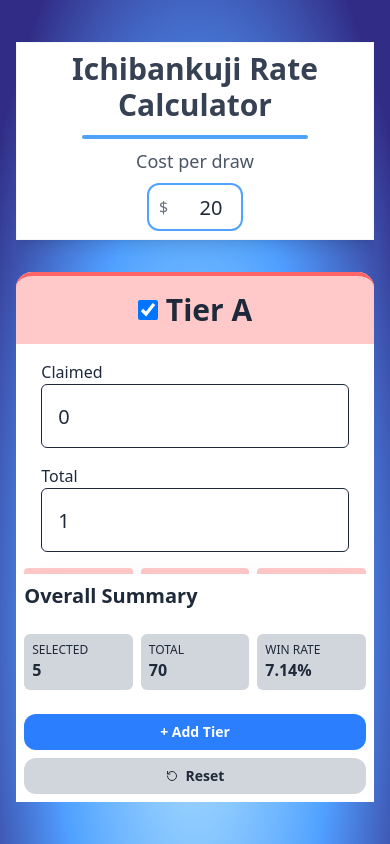
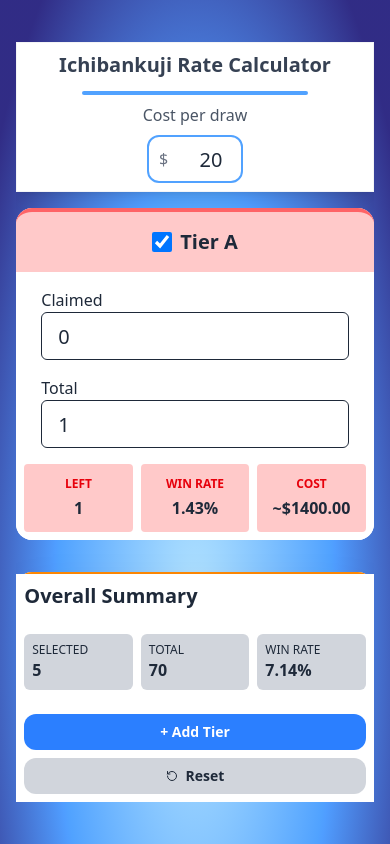
Before and after one commit to andy02chen/ichibankuji_calculator, a React (Vite) app: page / in a window 390 px wide. Built offline with nearby package versions, Linux system fonts and the light colour scheme.

Commit message:
changed mobile font and gaps

```diff
--- a/src/components/Prizes.tsx
+++ b/src/components/Prizes.tsx
@@ -126,7 +126,7 @@ export default function Prizes({
                     handleUpdateSelections(tierName, e.target.checked);
                   }}
                 />
-                <label className="cursor-pointer font-bold" htmlFor={tier.id + "_checked"}>Tier {tierName}</label>
+                <label className="text-xl md:text-2xl cursor-pointer font-bold" htmlFor={tier.id + "_checked"}>Tier {tierName}</label>
                 {(Object.keys(prizeTiers).length === tier.id && tier.id !== 1) &&
                 (<button className="cursor-pointer bg-red-400 text-white font-bold px-1.5 rounded-sm hover:bg-red-600 mx-2"
                 onClick={() => handleRemoveTier()}>
@@ -147,7 +147,7 @@ export default function Prizes({
                     type="number"
                     id={tier.id + '_available'}
                     name={tier.id + '_available'}
-                    className="border w-full h-16 text-xl rounded-md pl-4"
+                    className="border w-full h-12 md:h-16 text-xl rounded-md pl-4"
                     min="0"
                     max={tier.prizes}
                     value={tier.unclaimed}
@@ -171,7 +171,7 @@ export default function Prizes({
                     type="number"
                     id={tier.id + '_total'}
                     name={tier.id + '_total'}
-                    className="border w-full h-16 text-xl rounded-md pl-4"
+                    className="border w-full h-12 md:h-16 text-xl rounded-md pl-4"
                     min={0}
                     max={100}
                     value={tier.prizes}
--- a/src/components/Rates.tsx
+++ b/src/components/Rates.tsx
@@ -111,12 +111,12 @@ export default function Rates() {
     <div className="text-center flex flex-col">
       <div className="sticky top-0 z-10 p-2 lg:p-6 shadow-lg sm:rounded-xl bg-white
       backdrop-blur-sm border border-gray-100">
-        <h1 className="text-3xl font-bold text-gray-700 mb-2 lg:mb-6 text-center">
+        <h1 className="text-xl md:text-3xl font-bold text-gray-700 mb-2 lg:mb-6 text-center">
           Ichibankuji Rate Calculator
           <div className="w-2/3 h-1 mx-auto mt-3 bg-blue-400 rounded-full"></div>
         </h1>
         <div className="flex flex-col items-center gap-2 sm:gap-4">
-          <label htmlFor="rate" className="text-lg text-gray-600 font-medium">
+          <label htmlFor="rate" className="text-md md:text-lg text-gray-600 font-medium">
             Cost per draw
           </label>
           <div className="relative">
@@ -135,7 +135,7 @@ export default function Rates() {
           </div>
         </div>
       </div>
-      <div className="grid grid-cols-1 sm:grid-cols-2 lg:grid-cols-3 gap-8 overflow-auto sm:px-4 mb-8 mt-8">
+      <div className="grid grid-cols-1 sm:grid-cols-2 lg:grid-cols-3 gap-8 overflow-auto sm:px-4 mb-4 mt-4 sm:mb-8 sm:mt-8">
         <Prizes
           prizeTiers={prizeTiers}
           totalPrizes={totalPrizes}
```
Also changed, not shown: 1 other file (tests, documents, lock files or other folders).
